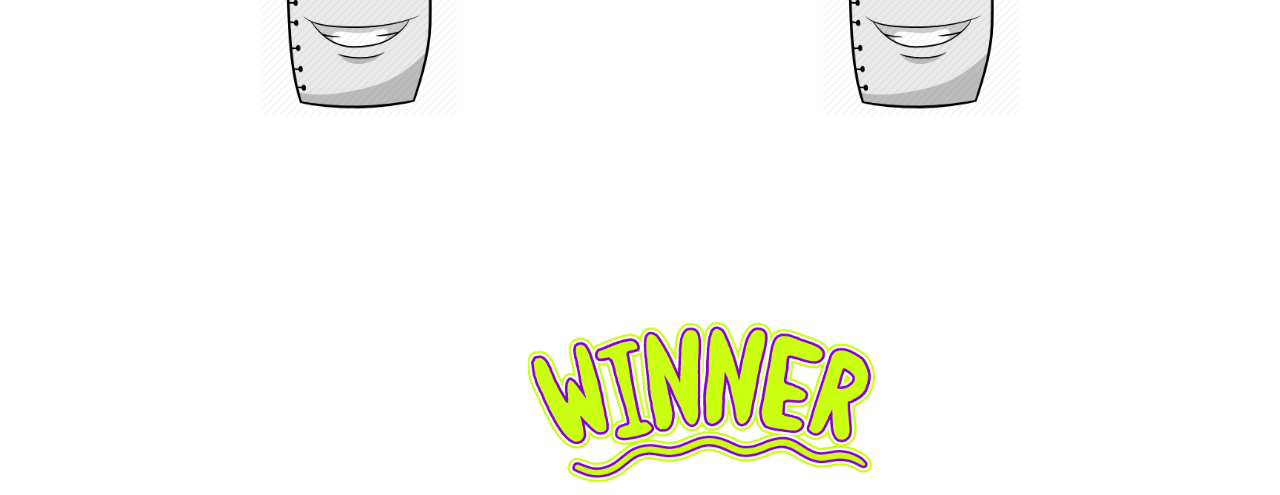
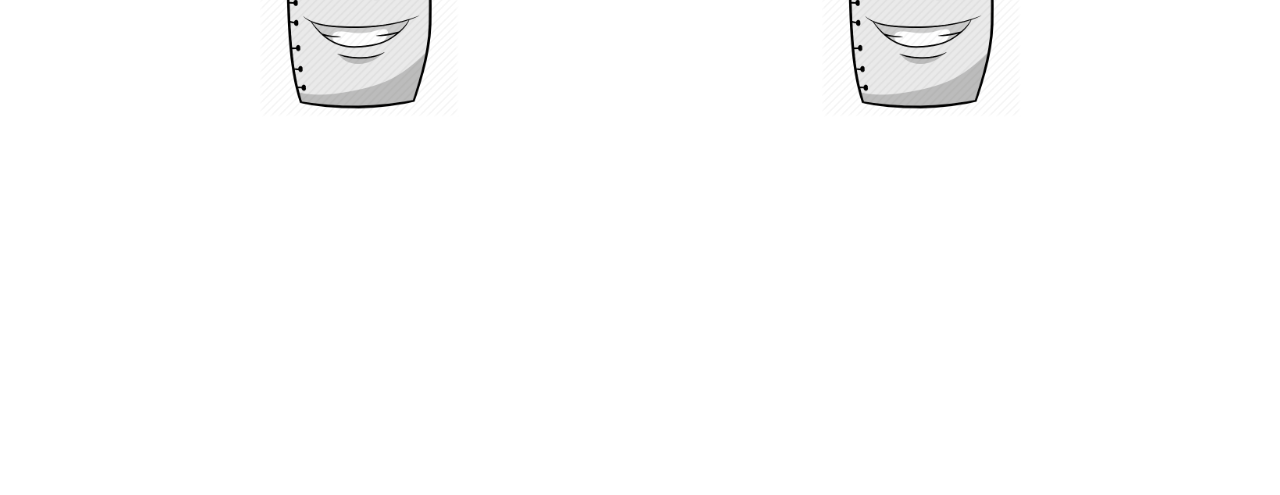
Before and after one commit to ERIKASTIGLEMAN/new-roshambo-js, a website: page public/index.html in a window 1280 px wide. Shown: the part 692-1187 px from the top of the page. After the commit the page ends 987 px from the top, so only its background shows below. Drawn offline with Linux system fonts and the light colour scheme.

Commit message:
upodated per Gavins suggestion with mistypes

```diff
--- a/public/index.html
+++ b/public/index.html
@@ -31,10 +31,10 @@
 
      <section>
       <p>Player 8</p>
-       <div id="winner">
+       <!-- <div id="winner">
 
       <img src='Pictures/winner.gif'>
-       </div>
+       </div> -->
     </section>
 
 
```
